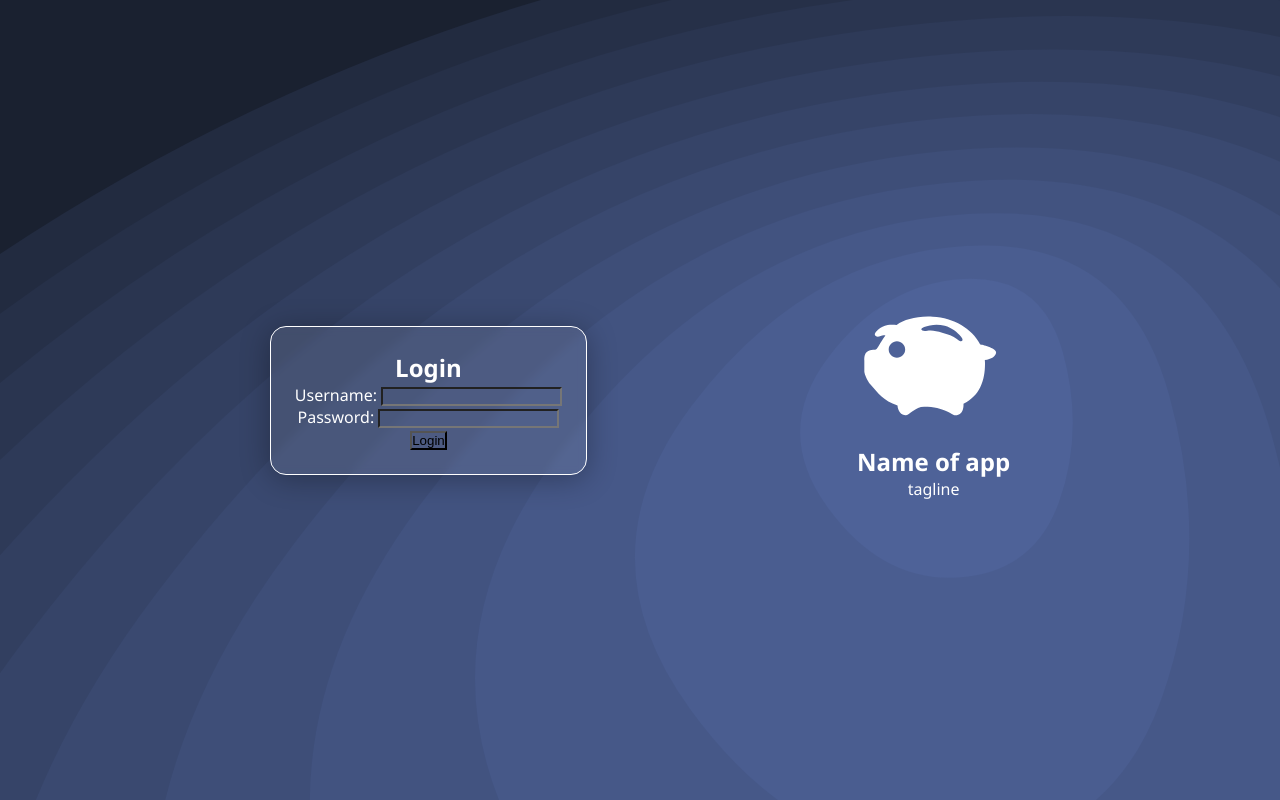
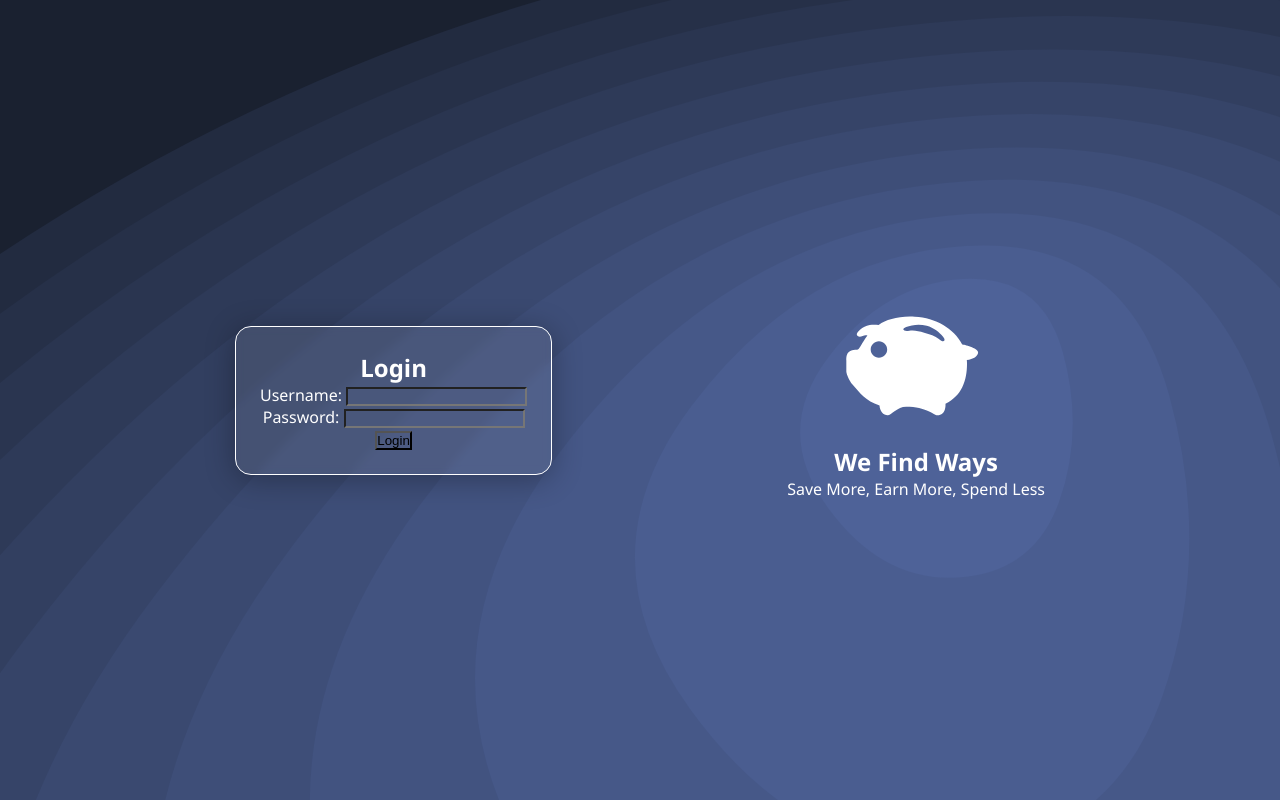
Before and after one commit to Rikkumiling/React-Finals, a React (Create React App) app in the folder expenses-app/: page / in a window 1280 px wide. Built offline with nearby package versions, Linux system fonts and the light colour scheme; no server answers.

Commit message:
name n tagline

```diff
--- a/expenses-app/src/Pages-Components/Login.js
+++ b/expenses-app/src/Pages-Components/Login.js
@@ -57,8 +57,8 @@ export default function Login() {
       </div>
       <div>
         <img src={logo} alt="logo" className="loginLogo" />
-        <h1 className="name">Name of app</h1>
-        <p>tagline</p>
+        <h1 className="name">We Find Ways</h1>
+        <p>Save More, Earn More, Spend Less</p>
       </div>
     </section>
   );
```
